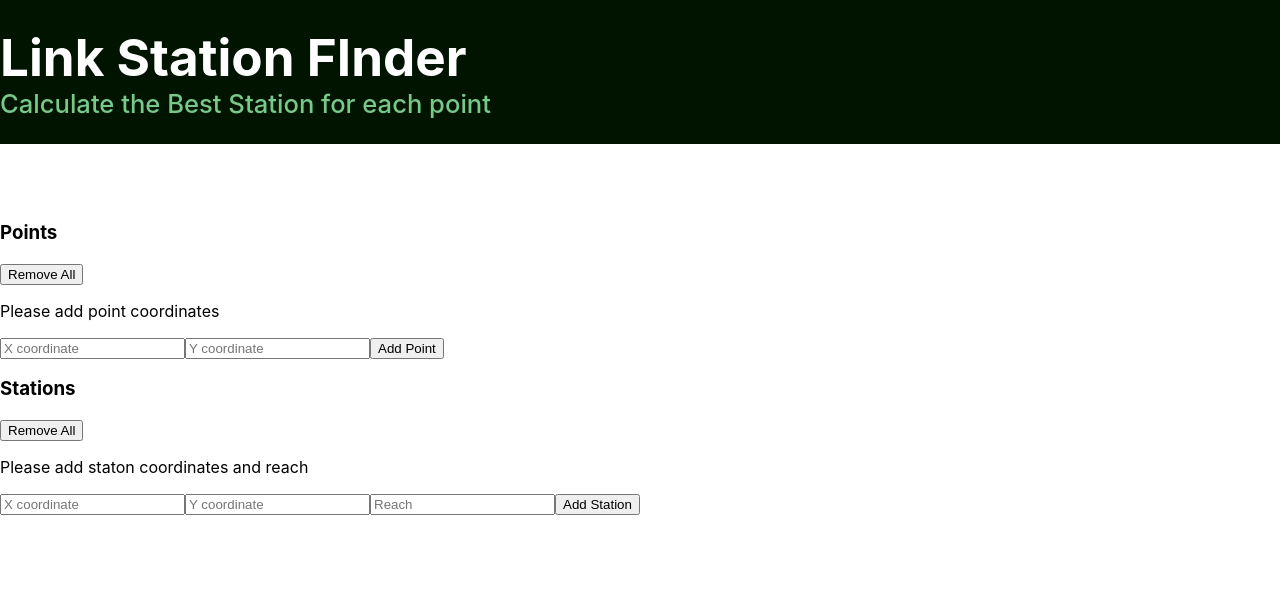
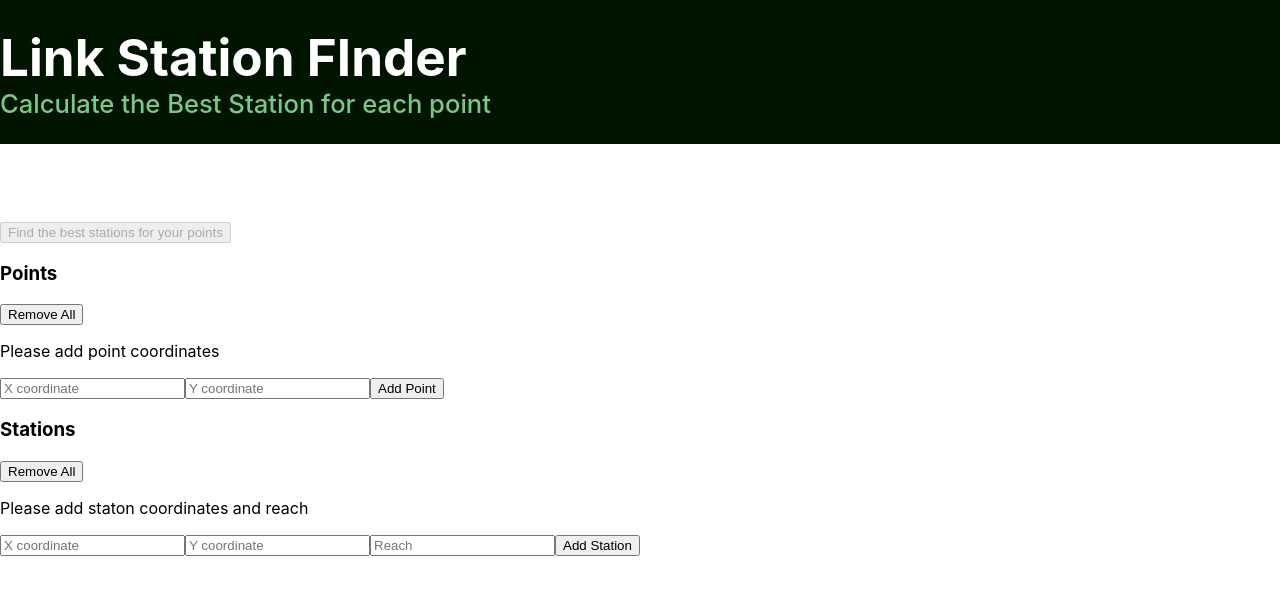
Before and after one commit to dantegr/react-link-station-finder, a React (Create React App) app: page / in a window 1280 px wide. Shown: the top 594 px of the page. Built offline with nearby package versions, Linux system fonts and the light colour scheme.

Commit message:
added action button and completed basic functionality

```diff
--- a/src/App.js
+++ b/src/App.js
@@ -4,15 +4,56 @@ import AddPoint from './components/AddPoint';
 import Points from './components/Points';
 import AddStation from './components/AddStation';
 import Stations from './components/Stations';
+import Action from './components/Action';
 import './App.css';
 
 export default class App extends React.Component {
   state ={
     points: [],
-    selectedPoint: undefined,
     stations: [],
-    selectedStation: undefined,
+    results: []
+  };
 
+  handlePick = () => {
+
+    const findDistance = (pointA, pointB) => {
+      return Math.sqrt(Math.pow(Math.abs(pointA[0] - pointB[0]), 2) + Math.pow(Math.abs(pointA[1] - pointB[1]), 2));
+    };
+
+    // This function calcutes the power between a point and a station utilizing the given power calculation formula
+    // and the findDistance function we created above.
+    const findPower = (point , station) => {
+      const distance = findDistance(point, station);
+      if (distance > station[2] ) {
+        return 0;
+      } else{
+      return Math.pow(Math.abs(station[2] - distance) ,2);
+      }
+    };
+
+
+    // This is the functionality loop that checks every point for each station and outputs the coordinates of the station
+    // with the best power for every given point.A bestStation array variable is introduced as a placeholder for the station
+    // with the best power and its elements represent z the power of station and x,y the coordinates of the station [z,x,y]
+    for(let i=0; i<this.state.points.length; i++){
+      let bestStation = [0,0,0];
+      for(let j=0; j < this.state.stations.length; j++){
+        let power = findPower(this.state.points[i],this.state.stations[j]);
+        if( power > bestStation[0]){
+          bestStation[0] = power ;
+          bestStation[1] = this.state.stations[j][0];
+          bestStation[2] = this.state.stations[j][1];
+        }
+      };
+
+      if (bestStation[0] === 0) {
+        this.state.results.push("No link station within reach for point " + this.state.points[i][0] +"," + this.state.points[i][1]);
+      } else {
+        this.state.results.push("Best link station for point " + this.state.points[i][0]  + "," + this.state.points[i][1] + " is " + bestStation[1] + "," + bestStation[2] + " with power " + bestStation[0]);
+      };
+    }
+
+    alert(this.state.results.join("\n"));
   };
 
 
@@ -73,14 +114,33 @@ export default class App extends React.Component {
       //do nothing
     }
 
+    try {
+      const json = localStorage.getItem('stations');
+      const stations = JSON.parse(json);
+
+      if (stations){
+      this.setState(() => ({stations: stations}));
+      }
+    }catch (e) {
+      //do nothing
+    }
+
   }
+
   componentDidUpdate(prevProps, prevState) {
     if (prevState.points.length !== this.state.points.length) {
       const json = JSON.stringify(this.state.points);
       localStorage.setItem('points',json);
       console.log ('saving data');
     }
+
+    if (prevState.points.length !== this.state.stations.length) {
+      const json = JSON.stringify(this.state.stations);
+      localStorage.setItem('stations',json);
+      console.log ('saving data');
+    }
   }
+
   componentWillUnmount() {
     console.log('component Will unmount!');
   }
@@ -92,6 +152,10 @@ export default class App extends React.Component {
   return (
     <div>
       <Header  subtitle={subtitle}/>
+      <Action
+        isActivated={this.state.stations.length > 0 && this.state.points.length > 0}
+        handlePick={this.handlePick}
+      />
       <div className="widget-points">
         <Points
           points={this.state.points}
--- /dev/null
+++ b/src/components/Action.js
@@ -0,0 +1,19 @@
+import React from 'react';
+
+const Action = (props) => {
+
+  return (
+    <div>
+      <button
+      className="big-button"
+      onClick={props.handlePick}
+      disabled={!props.isActivated}
+      >
+      Find the best stations for your points</button>
+    </div>
+
+  );
+
+};
+
+export default Action;
```
